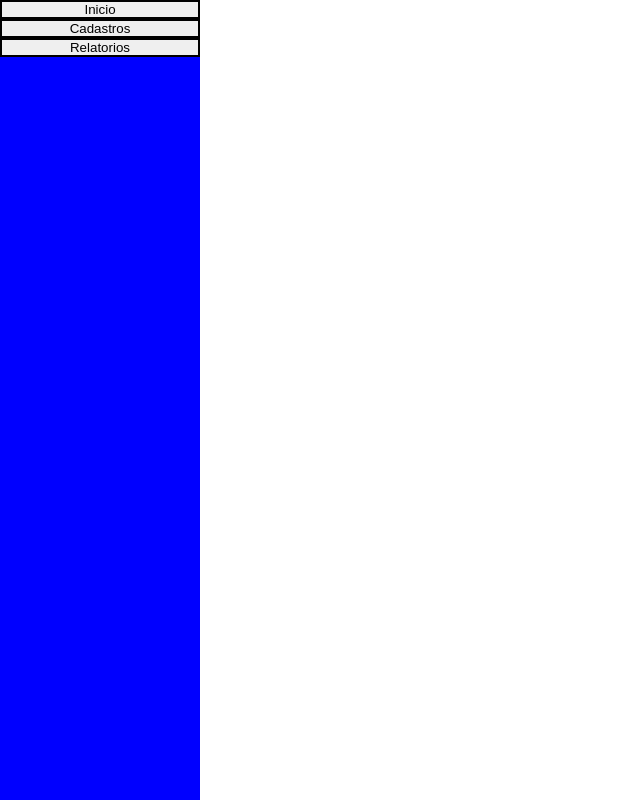
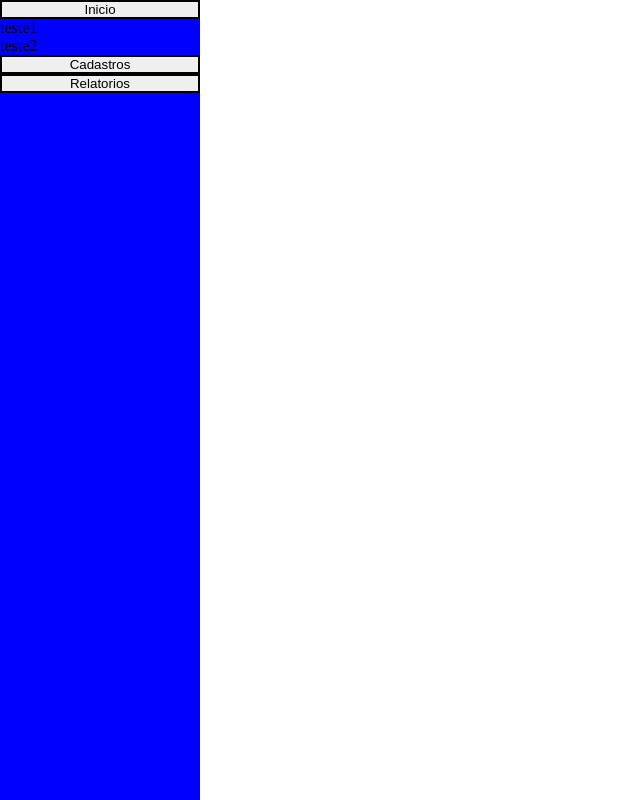
Before and after one commit to rodrigobeckmann/lsm-project, a React (Vite) app: page / in a window 1280 px wide. Both pictures are taken after a click on the button "Inicio". Shown: the whole page, without its empty margins (0-640 px from the left). Built offline with nearby package versions, Linux system fonts and the light colour scheme.

Commit message:
testando submenu

```diff
--- a/src/components/SideMenu.tsx
+++ b/src/components/SideMenu.tsx
@@ -1,7 +1,24 @@
+import SubMenu from "./SubMenu";
+import { useState } from "react";
+
 function SideMenu() {
+
+  const INITIAL_SUB_MENU = {
+    home: false,
+    register: false,
+    report: false,
+  }
+
+  const [subMenu, setSubMenu] = useState(INITIAL_SUB_MENU);
+
   return (
     <nav>
-      <button>Inicio</button>
+      <button
+        onClick={() => subMenu.home === false ? setSubMenu({ ...subMenu, home: true }) : setSubMenu({ ...subMenu, home: false })}
+        id="home">Inicio</button>
+      {subMenu.home && <SubMenu
+        subArray={['teste1', 'teste2']}
+      />}
       <button>Cadastros</button>
       <button>Relatorios</button>
     </nav>
--- /dev/null
+++ b/src/components/SubMenu.tsx
@@ -0,0 +1,13 @@
+type SubMenuProps = {
+  subArray: string[],
+}
+
+function SubMenu({ subArray }: SubMenuProps) {
+  return (
+    <ul>
+      {subArray.map((element) => (<li>{element}</li>))}
+    </ul>
+  )
+}
+
+export default SubMenu;
```
